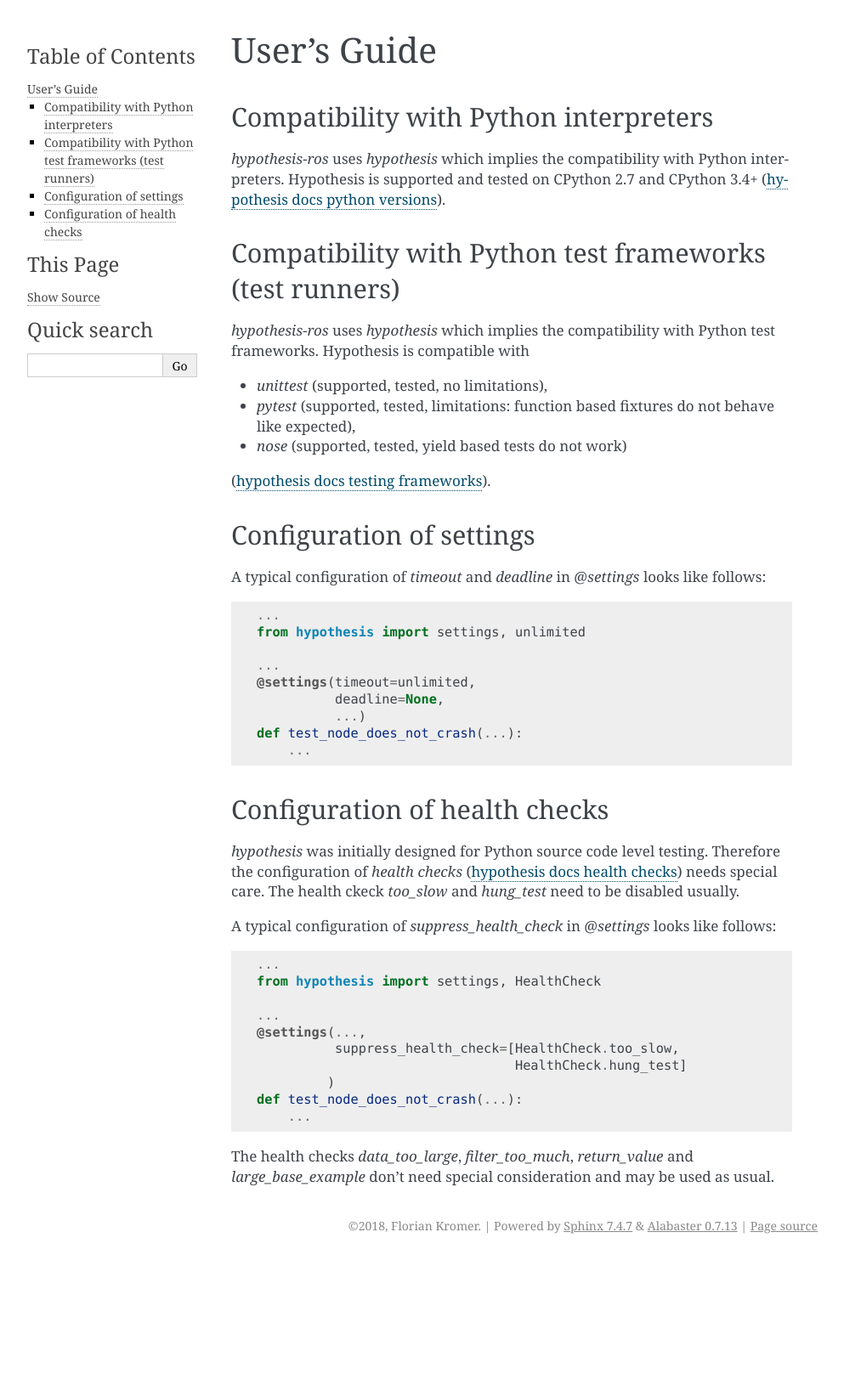
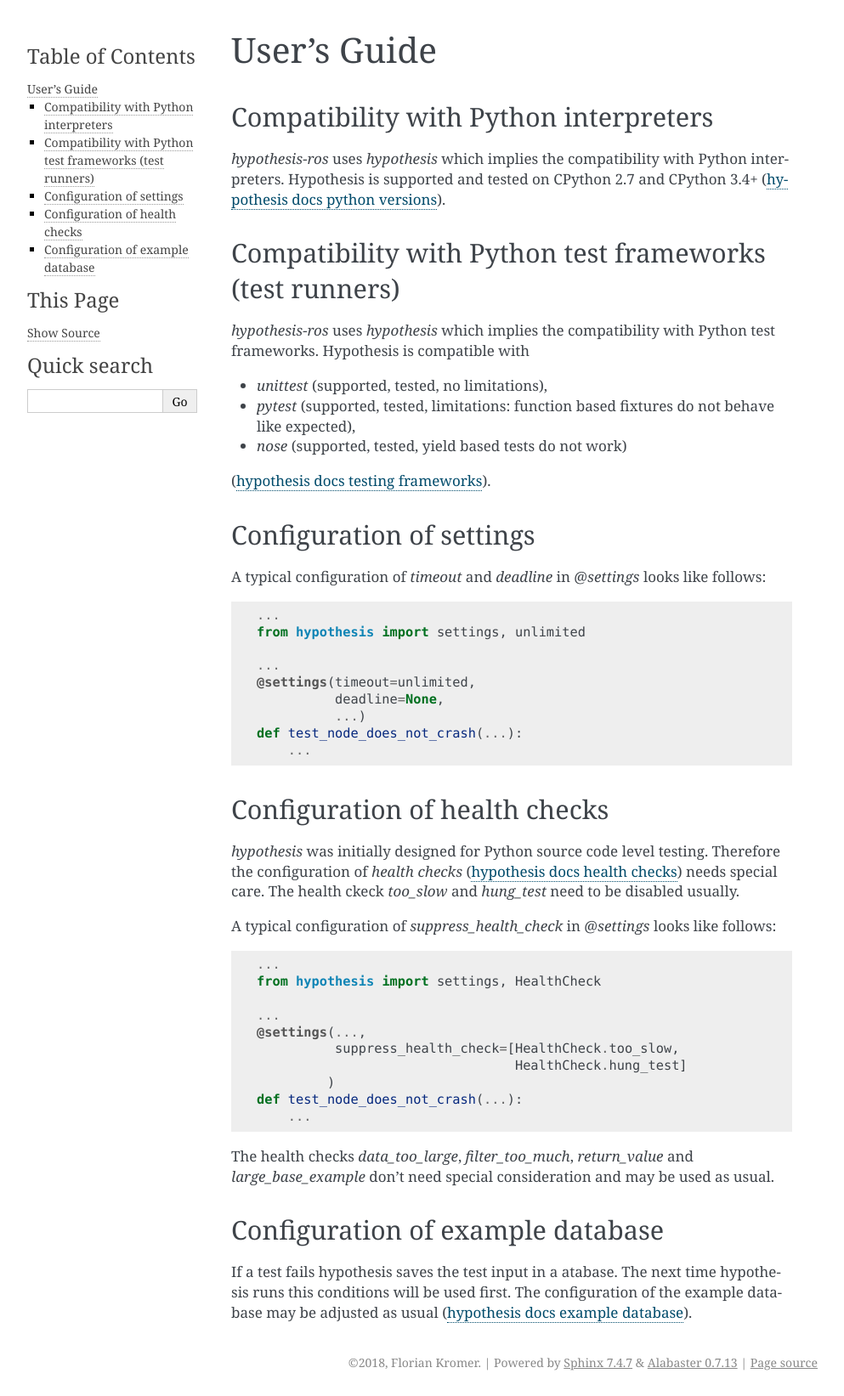
Before and after one commit to fkromer/hypothesis-ros, a Sphinx documentation site: the page built from docs/source/docu.rst, in a window 1280 px wide. Shown: the whole page at 85% size, without its empty margins (148-1141 px from the left). Built offline with Sphinx 7.4.7, drawn with Linux system fonts in a browser that asks for light colours; before the commit the page ends 1482 px from its top, so only the background shows below that.

Commit message:
add docs build to readme, hypothesis example database notes

```diff
--- a/docs/source/docu.rst
+++ b/docs/source/docu.rst
@@ -66,3 +66,13 @@ A typical configuration of `suppress_health_check` in `@settings` looks like fol
 
 The health checks `data_too_large`, `filter_too_much`, `return_value` and `large_base_example`
 don't need special consideration and may be used as usual.
+
+Configuration of example database
+---------------------------------
+
+If a test fails hypothesis saves the test input in a atabase.
+The next time hypothesis runs this conditions will be used first.
+The configuration of the example database may be adjusted as usual
+(`hypothesis docs example database`_).
+
+.. _hypothesis docs example database: https://hypothesis.readthedocs.io/en/latest/database.html?highlight=example%20database#the-hypothesis-example-database
```
Also changed, not shown: README.md (+12 -0 lines).
